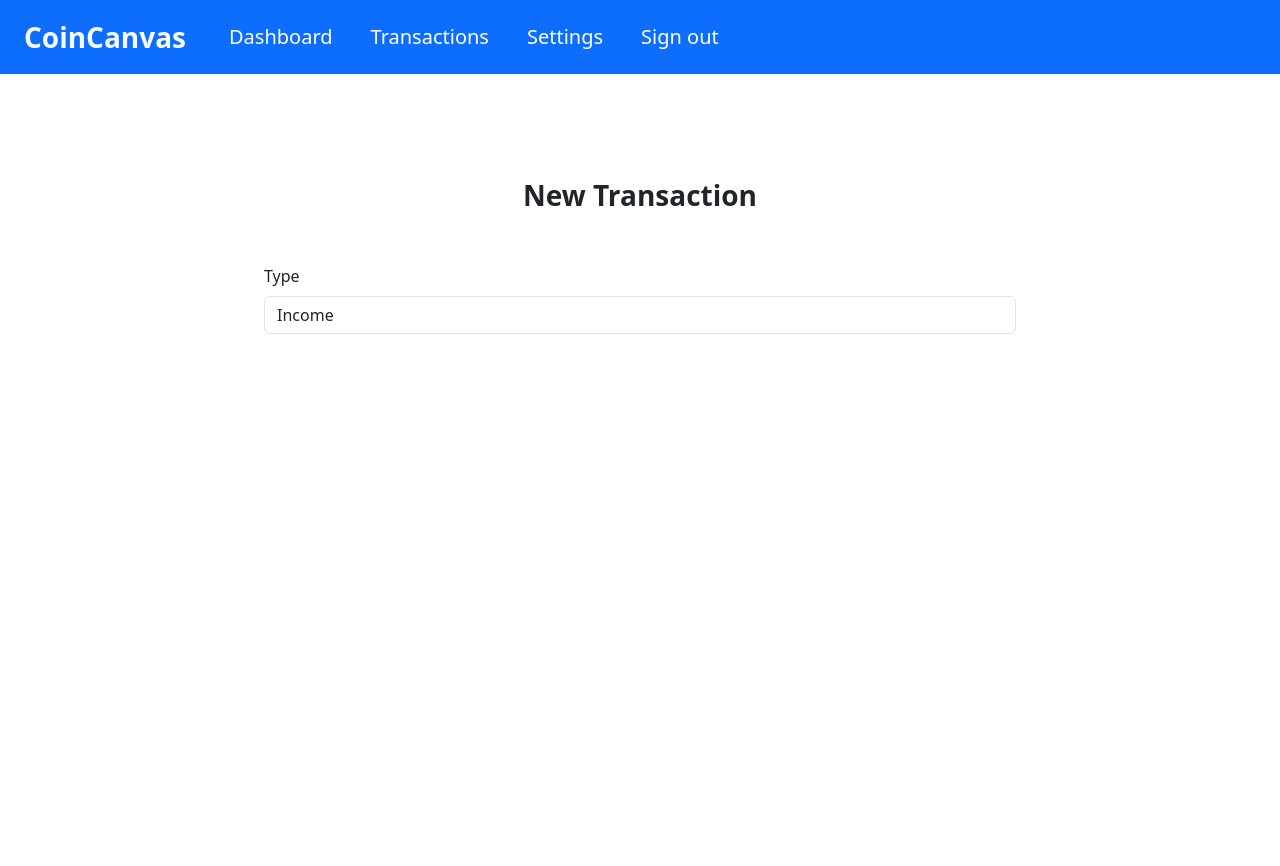
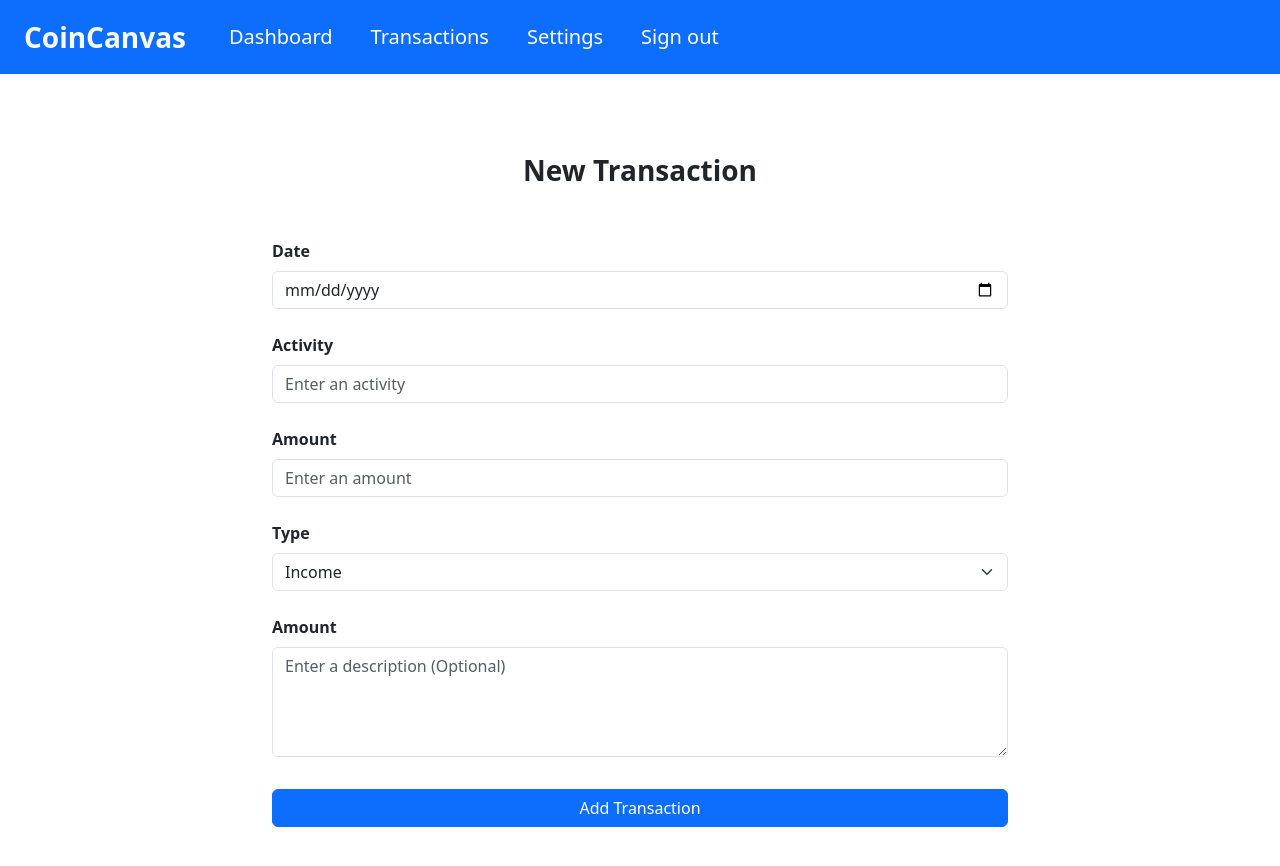
Before and after one commit to AA-n-d-y/coin-canvas, a React (Vite) app in the folder frontend/: page /addTransactions in a window 1280 px wide. Shown: the top 866 px of the page. Before the commit the page ends 800 px from the top, so only its background shows below. Built offline with nearby package versions, Linux system fonts and the light colour scheme; sample sign-in values are in the browser's storage.

Commit message:
pages/AddTransactions: updated page styling

```diff
--- a/frontend/src/AddTransactions.jsx
+++ b/frontend/src/AddTransactions.jsx
@@ -20,6 +20,12 @@ function AddTransactions() {
     }, [])
 
 
+    // Function to add the transaction
+    function addTransaction() {
+
+    }
+
+
     // Returning
     return (
       <>
@@ -28,7 +34,7 @@ function AddTransactions() {
 
 
         {/* Content */}
-        <main className = "container p-0" style = {{marginTop: "100px"}}>
+        <main className = "container" style = {{marginTop: "75px"}}>
             <div className = "row justify-content-center">
 
                 {/* Title */}
@@ -41,16 +47,45 @@ function AddTransactions() {
                 {/* Transaction */}
                 <div className = "col-8">
                     <form>
+                        <div className ="form-group">
 
-                        {/* Income/Expense */}
-                        <div className ="form-group">
-                            <label for = "typeOption" className = "mb-2"> Type </label>
-                            <select id = "typeOption" className = "form-control">
-                                <option> Income </option>
-                                <option> Expense</option>
+                            {/* Date */}
+                            <label htmlFor = "calendar" className = "fw-bold mb-2"> Date </label>
+                            <div className = "mb-4">
+                                <input id = "calendar" type = "date" className = "form-control w-100" required/>
+                            </div>
+
+                            {/* Activity */}
+                            <label htmlFor = "activity" className = "fw-bold mb-2"> Activity </label>
+                            <div className = "mb-4">
+                                <input id = "activity" type = "text" placeholder = "Enter an activity" className = "form-control w-100" required/>
+                            </div>
+
+                            {/* Amount */}
+                            <label htmlFor = "amount" className = "fw-bold mb-2"> Amount </label>
+                            <div className = "mb-4">
+                                <input id = "amount" type = "text" placeholder = "Enter an amount" className = "form-control w-100" required/>
+                            </div>
+
+                            {/* Type */}
+                            <label htmlFor = "typeOption" className = "fw-bold mb-2"> Type </label>
+                            <select id = "typeOption" className = "form-select mb-4">
+                                <option value = "income"> Income </option>
+                                <option value = "expense"> Expense </option>
                             </select>
+
+                            {/* Description */}
+                            <label htmlFor = "description" className = "fw-bold mb-2"> Amount </label>
+                            <div className = "mb-4">
+                                <textarea id = "description" placeholder = "Enter a description (Optional)" className = "form-control w-100" rows = "4"></textarea>
+                            </div>
+
+                            {/* Button */}
+                            <div>
+                                <input type = "submit" value = "Add Transaction" className = "btn btn-primary w-100 mt-2 mb-5" onClick = {addTransaction}></input>
+                            </div>
+
                         </div>
-
                     </form>
                 </div>
 
--- a/frontend/src/DashboardPage.jsx
+++ b/frontend/src/DashboardPage.jsx
@@ -62,7 +62,7 @@ function DashboardPage() {
 
 
         {/* Content */}
-        <main className = "container p-0" style = {{marginTop: "100px"}}>
+        <main className = "container" style = {{marginTop: "75px"}}>
             <div className = "row justify-content-center">
                 {/* Welcome */}
                 <div className = "col-10">
--- a/frontend/src/ErrorPage.jsx
+++ b/frontend/src/ErrorPage.jsx
@@ -27,7 +27,7 @@ function ErrorPage() {
 
 
         {/* Text */}
-        <main className = "container p-0" style = {{marginTop: "100px"}}>
+        <main className = "container" style = {{marginTop: "75px"}}>
             <div className = "row justify-content-center">
                 <div className = "col-6">
                     <div className = "fw-bold text-center fs-3">
--- a/frontend/src/LoginPage.jsx
+++ b/frontend/src/LoginPage.jsx
@@ -108,7 +108,7 @@ function LoginPage() {
 
 
         {/* Login section */}
-        <main className = "container p-0" style = {{marginTop: "100px"}}>
+        <main className = "container" style = {{marginTop: "75px"}}>
           <div className = "row justify-content-center">
             <div className = "col-xl-3 col-lg-3 col-md-4 col-sm-4 col-7">
 
@@ -133,7 +133,7 @@ function LoginPage() {
               </form>
 
               {/* Register */}
-              <NavLink to = "/register" className = "nav-link text-center text-primary w-100" style = {{textDecoration: "underline"}}> Register </NavLink>
+              <NavLink to = "/register" className = "nav-link text-center text-primary mb-5 w-100" style = {{textDecoration: "underline"}}> Register </NavLink>
 
             </div>
           </div>
--- a/frontend/src/RegisterPage.jsx
+++ b/frontend/src/RegisterPage.jsx
@@ -126,7 +126,7 @@ function RegisterPage() {
 
 
         {/* Registry section */}
-        <main className = "container p-0" style = {{marginTop: "100px"}}>
+        <main className = "container" style = {{marginTop: "75px"}}>
           <div className = "row justify-content-center">
             <div className = "col-xl-3 col-lg-3 col-md-4 col-sm-4 col-7">
 
@@ -163,7 +163,7 @@ function RegisterPage() {
               </form>
 
               {/* Log in */}
-              <NavLink to = "/login" className = "nav-link text-center text-primary w-100" style = {{textDecoration: "underline"}}> Log in </NavLink>
+              <NavLink to = "/login" className = "nav-link text-center text-primary mb-5 w-100" style = {{textDecoration: "underline"}}> Log in </NavLink>
 
             </div>
           </div>
--- a/frontend/src/SettingsPage.jsx
+++ b/frontend/src/SettingsPage.jsx
@@ -41,7 +41,7 @@ function SettingsPage() {
 
 
         {/* Content */}
-        <main className = "container p-0" style = {{marginTop: "100px"}}>
+        <main className = "container" style = {{marginTop: "75px"}}>
             <div className = "row justify-content-center">
                 {/* Title */}
                 <div className = "col-10">
--- a/frontend/src/TransactionsPage.jsx
+++ b/frontend/src/TransactionsPage.jsx
@@ -41,7 +41,7 @@ function TransactionsPage() {
 
 
         {/* Content */}
-        <main className = "container" style = {{marginTop: "100px"}}>
+        <main className = "container" style = {{marginTop: "75px"}}>
 
             {/* Content beginning */}
             <div className = "row d-flex justify-content-center">
```
